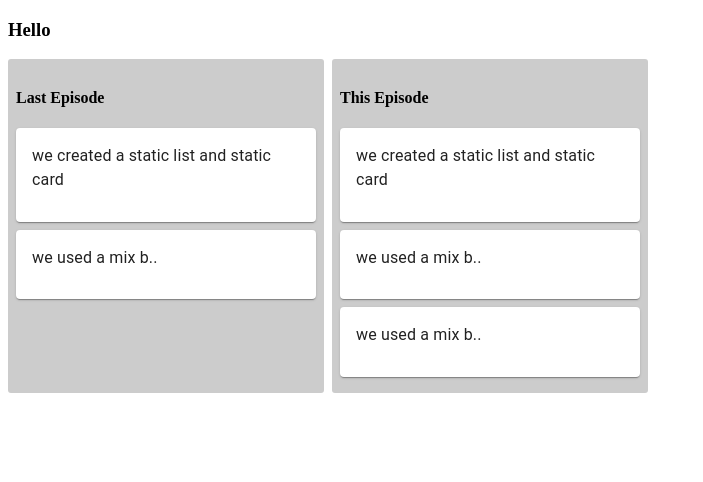
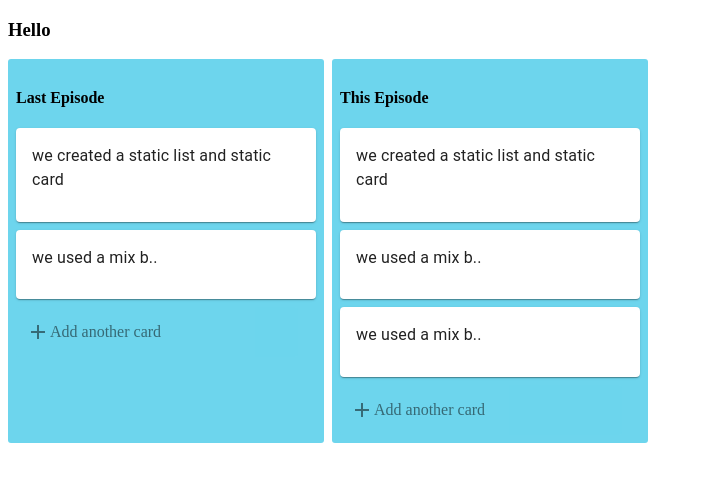
Before and after one commit to KriBajt/zaliczenie_wsb, a React (Create React App) app: page / in a window 1280 px wide. Shown: the top 482 px of the page, without its empty margins (0-703 px from the left). Built offline with nearby package versions, Linux system fonts and the light colour scheme.

Commit message:
dodano przycisk add card

```diff
--- a/src/components/App.js
+++ b/src/components/App.js
@@ -10,7 +10,8 @@ class App extends Component {
             <>
                 <h3>Hello</h3>
                 <div style={styles.listsContainer}>
-                    {lists.map(list => (<TrelloList title={list.title} cards={list.cards} />))}
+                    {lists.map(list => (
+                        <TrelloList key={list.id} title={list.title} cards={list.cards} />))}
                 </div>
             </>
         )
--- /dev/null
+++ b/src/components/TrelloActionButton.js
@@ -0,0 +1,43 @@
+import React from "react";
+import Icon from "@material-ui/core/Icon";
+
+class TrelloActionButton extends React.Component {
+
+    renderAddButton = () => {
+        const { list } = this.props;
+
+        const buttonText = list ? "Add another list" : " Add another card";
+        const buttonTextOpacity = list ? 1 : 0.5;
+        const buttonTextColor = list ? "white" : "inherit";
+        const buttonTextBackground = list ? "rgba(0,0,0,.15" : "inherit";
+
+
+        return (
+            <div style={{
+                ...styles.openForButtonGroup,
+                opacity: buttonTextOpacity,
+                color: buttonTextColor,
+                backgroundColor: buttonTextBackground
+            }}
+            >
+                <Icon>add</Icon>
+                <p>{buttonText}</p>
+            </div >
+        )
+    }
+    render() {
+        return this.renderAddButton();
+    }
+}
+
+const styles = {
+    openForButtonGroup: {
+        display: "flex",
+        alignItems: "center",
+        cursor: "pointer",
+        borderRadius: 3,
+        width: 272,
+        paddingLeft: 10
+    }
+}
+export default TrelloActionButton;
--- a/src/components/TrelloList.js
+++ b/src/components/TrelloList.js
@@ -1,13 +1,18 @@
 import React, { Component } from 'react';
 import TrelloCard from "./TrelloCard";
 import { CardActions } from '@material-ui/core';
+import TrelloActionButton from "./TrelloActionButton"
 
 const TrelloList = ({ title, cards }) => {
     return (
         <>
             <div style={styles.container}>
                 <h4>{title}</h4>
-                {cards.map(card => <TrelloCard text={card.text} />)}
+                {cards.map(card => (
+                    <TrelloCard key={card.id} text={card.text} />
+                ))}
+                <TrelloActionButton />
+
             </div>
         </>
     );
@@ -15,7 +20,7 @@ const TrelloList = ({ title, cards }) => {
 
 const styles = {
     container: {
-        backgroundColor: '#ccc',
+        backgroundColor: '#6dd5ed',
         borderRadius: 3,
         width: 300,
         padding: 8,
--- a/src/reducers/listsReducer.js
+++ b/src/reducers/listsReducer.js
@@ -15,7 +15,7 @@ const initialState = [
     },
     {
         title: "This Episode",
-        id: 0,
+        id: 1,
         cards: [
             {
                 id: 0,
```
